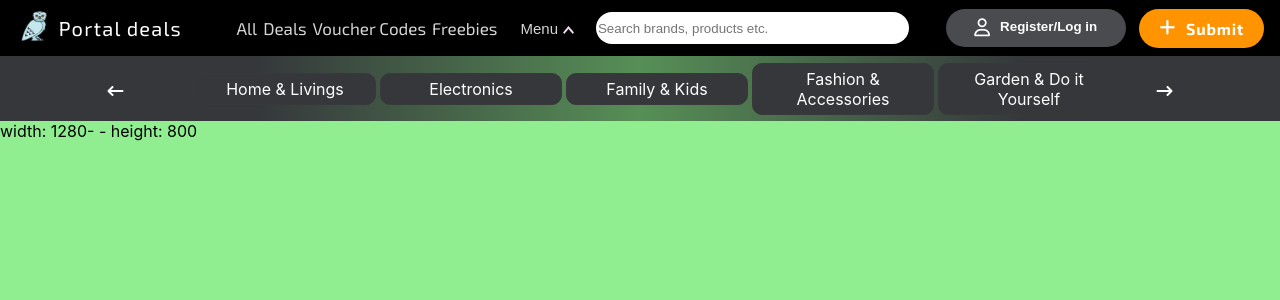
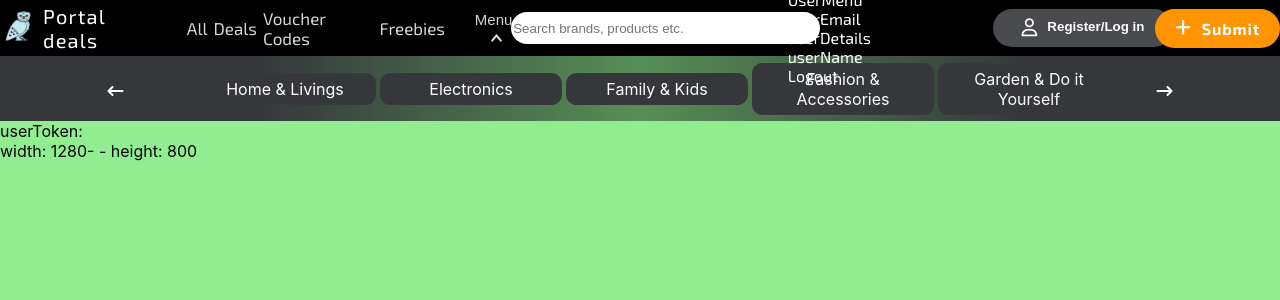
Before and after one commit to nlotoo/fuzzy-chainsaw, a React (Create React App) app: page / in a window 1280 px wide. Shown: the top 300 px of the page. Built offline with nearby package versions, Linux system fonts and the light colour scheme.

Commit message:
user session update

```diff
--- a/src/App.js
+++ b/src/App.js
@@ -10,11 +10,16 @@ import GraphQL from './Components/GraphQl/GraphQL';
 
 import { useStateContext } from './context/StateContext';
 import useScreenSize from './Hooks/useScreenSize';
+import { useEffect } from 'react';
 
 
 function App() {
-  let { AuthMenuState } = useStateContext();
+  let { AuthMenuState, userToken } = useStateContext();
   let screenSize = useScreenSize();
+
+
+  console.log(userToken)
+
 
   return (
 
@@ -24,12 +29,7 @@ function App() {
       <BrowserRouter>
         <MainMenu></MainMenu>
         <SecondMenu></SecondMenu>
-        <div>{() => {
-
-          //  to create user sesion for fron-end
-
-          console.log(localStorage.getItem('userToken'))
-        }}</div>
+        <div>userToken: {userToken}</div>
         <Routes>
           <Route path="/" element={<div> width: {screenSize.width}- - height: {screenSize.height}</div>} />
           <Route path='/submit' element={<Submit />}></Route>
--- /dev/null
+++ b/src/Components/UserDropDownMenu/UserMenu.js
@@ -0,0 +1,32 @@
+import React from 'react'
+import './userMenu.css'
+
+import { useNavigate } from 'react-router-dom';
+const UserMenu = () => {
+
+
+    let navigate = useNavigate();
+
+    let logout = () => {
+        localStorage.setItem('userToken', null)
+        navigate('/')
+        window.location.reload(false);
+
+    }
+    return (
+
+        <div className='main-container-usermenu' >
+            <div>circle button UserMenu</div>
+
+            <div> userEmail</div>
+            <div>userDetails</div>
+            <div>userName</div>
+
+            <div onClick={logout}>Logout</div>
+        </div >
+
+
+    )
+}
+
+export default UserMenu
--- /dev/null
+++ b/src/Components/UserDropDownMenu/userMenu.css
@@ -0,0 +1,4 @@
+.main-container-usermenu{
+    z-index: 1999;
+    color: white;
+}
--- a/src/Forms/LoginForm/Login.js
+++ b/src/Forms/LoginForm/Login.js
@@ -1,18 +1,58 @@
 import React from 'react'
 import './login.css'
 import { Formik, Form, Field, ErrorMessage } from 'formik';
+
+import { gql } from 'graphql-tag';
+import { useMutation } from '@apollo/client';
+
+
 import { useState } from 'react';
 import { useStateContext } from '../../context/StateContext';
+import toast, { Toaster } from 'react-hot-toast';
+import { useNavigate } from 'react-router-dom';
+
+
 
 const Login = () => {
 
+    let { setUserToken, switchOffAuthMenu } = useStateContext()
+
+    let navigate = useNavigate();
+
+    const LOGIN_USER = gql`
+            mutation Login($email: String, $password: String) {
+              login(email: $email, password: $password) {
+                createAt
+                email
+                password
+                token
+               }
+            }
+            `
+
+    const [Login, { loading, data, error }] = useMutation(LOGIN_USER)
+
+    const handleLogin = (input) => {
+        console.log(input)
+
+        Login({ variables: input });
+    };
+
+    if (error) {
+        localStorage.setItem('userToken', null)
+        toast.error(error.message)
+    }
+
+    if (data) {
+        toast.success('User is loged')
+        setUserToken(data.login.token)
+        localStorage.setItem('userToken', data.login.token)
+        switchOffAuthMenu();
+
+    }
 
 
-    let { LoginDataUser, setLoginDataUser } = useStateContext();
 
-    let [value, setInputValue] = useState();
-
-    console.log(LoginDataUser);
 
     return (
         <div className='login-form-container'>
@@ -36,7 +76,7 @@ const Login = () => {
                     // setTimeout(() => {
                     //     alert(JSON.stringify(values, null, 2));
                     // }, 400);
-                    setLoginDataUser(values)
+                    handleLogin(values)
                     setSubmitting(false);
 
                 }}
@@ -59,6 +99,7 @@ const Login = () => {
                     </Form>
                 )}
             </Formik>
+            <Toaster />
 
 
         </div >
--- a/src/Forms/RegisterForm/Register.js
+++ b/src/Forms/RegisterForm/Register.js
@@ -4,9 +4,14 @@ import './register.css'
 import { Formik, Form, Field, ErrorMessage } from 'formik';
 
 import { useMutation } from '@apollo/client'
-import { gql } from 'graphql-tag'
+import { gql } from 'graphql-tag';
+
+import { useStateContext } from '../../context/StateContext';
+
 
 const Register = () => {
+
+    let { setUserToken,switchOffAuthMenu } = useStateContext();
 
     const REGISTER_USER = gql`
 
@@ -40,6 +45,9 @@ const Register = () => {
     if (data) {
         toast.success('Account has created')
         localStorage.setItem('userToken', `${data.register.token}`)
+        setUserToken(data.register.token)
+        switchOffAuthMenu();
+
 
     }
 
@@ -66,11 +74,11 @@ const Register = () => {
                     // console.log(values)
                     if (values.password !== values.rePassword) {
                         errors.rePassword = 'Password doesnt match'
-                        // console.log(!/^(?=.*\d)(?=.*[!@#$%^&*()_+\-=[\]{};':"\\|,.<>/?])(?=.*[a-zA-Z]).{6,}$/.test(values.password))
+                        console.log(!/^(?=.*\d)(?=.*[!@#$%^&*()_+\-=[\]{};':"\\|,.<>/?])(?=.*[a-zA-Z]).{6,}$/.test(values.password))
                     }
-                    // else if(!/^(?=.*\d)(?=.*[!@#$%^&*()_+\-=[\]{};':"\\|,.<>/?])(?=.*[a-zA-Z]).{6,}$/.test(values.password)){
-                    //     errors.rePassword='To weak passsword password need to containes '
-                    // }
+                    else if (!/^(?=.*\d)(?=.*[!@#$%^&*()_+\-=[\]{};':"\\|,.<>/?])(?=.*[a-zA-Z]).{6,}$/.test(values.password)) {
+                        errors.rePassword = 'To weak passsword password need to containes '
+                    }
                     // console.log(values)
 
 
--- a/src/Menus/MainMenu/MainMenu.js
+++ b/src/Menus/MainMenu/MainMenu.js
@@ -126,6 +126,7 @@ const MainMenu = () => {
 
             {AuthMenuState && <MainAuthForm />}
 
+
             {<RegLogSubBtns />}
 
 
--- a/src/Menus/MainMenu/MenuButtons/RegLogSubBtns.js
+++ b/src/Menus/MainMenu/MenuButtons/RegLogSubBtns.js
@@ -3,6 +3,7 @@ import useScreenSize from '../../../Hooks/useScreenSize';
 import { Link } from 'react-router-dom';
 import { useStateContext } from '../../../context/StateContext';
 import { useState } from 'react';
+import UserMenu from '../../../Components/UserDropDownMenu/UserMenu';
 
 const RegLogSubBtns = () => {
     let { AuthMenuState, setStateAuthMenu } = useStateContext();
@@ -22,6 +23,7 @@ const RegLogSubBtns = () => {
 
     return (
         <>
+            < UserMenu/>
 
             {screenSize.width < 1100
                 ?
--- a/src/context/StateContext.js
+++ b/src/context/StateContext.js
@@ -7,6 +7,9 @@ export const StateContext = ({ children }) => {
 
     let [AuthMenuState, setStateAuthMenu] = useState(false);
     const [showMenu, setShowMenu] = useState(false);
+
+    const [userToken, setUserToken] = useState(null);
+
 
 
     const switchOffAuthMenu = () => {
@@ -34,6 +37,9 @@ export const StateContext = ({ children }) => {
                 switchCreateForm,
                 setSwitch,
                 CreateAccForm,
+
+                userToken,
+                setUserToken,
             }
         }>
             {children}
```
